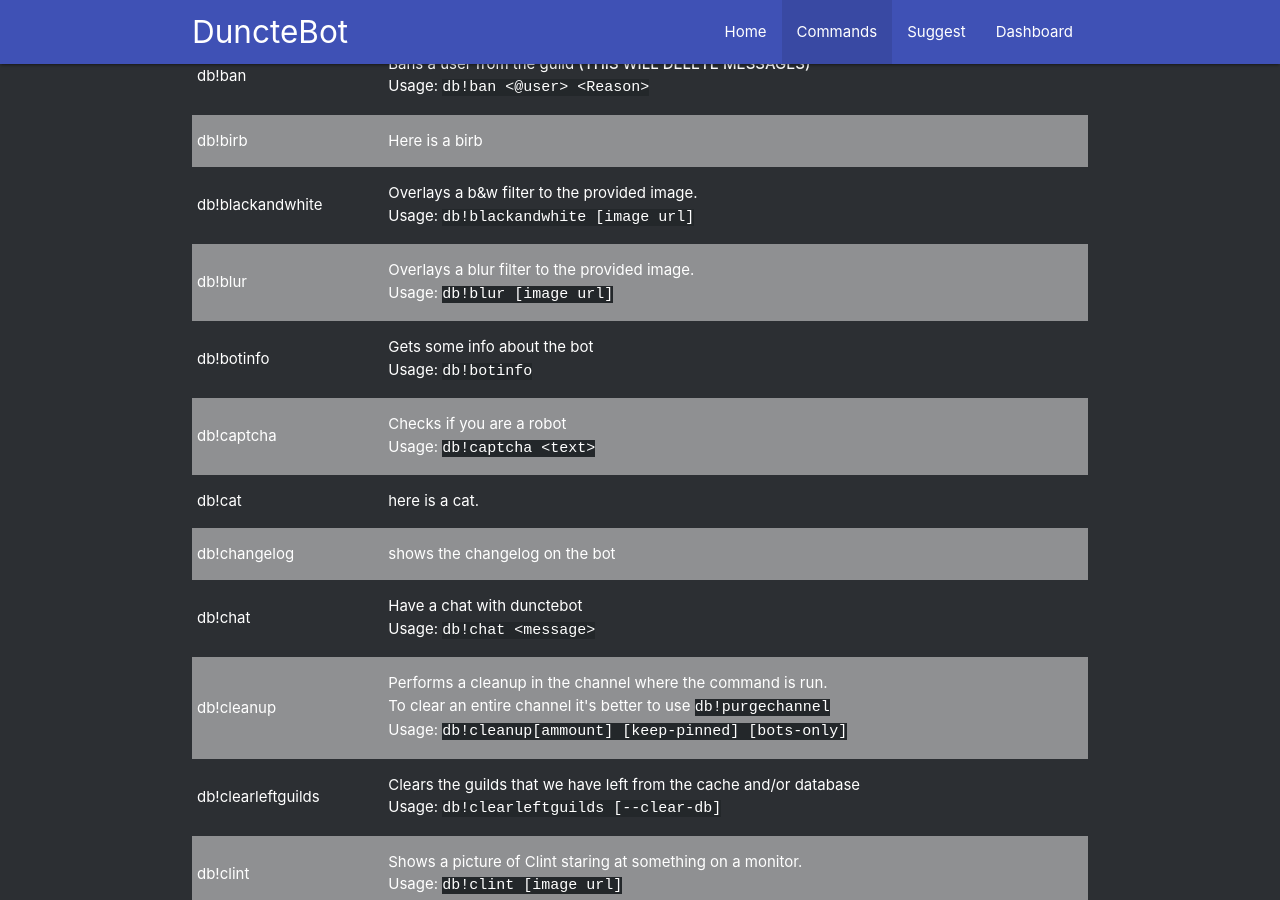
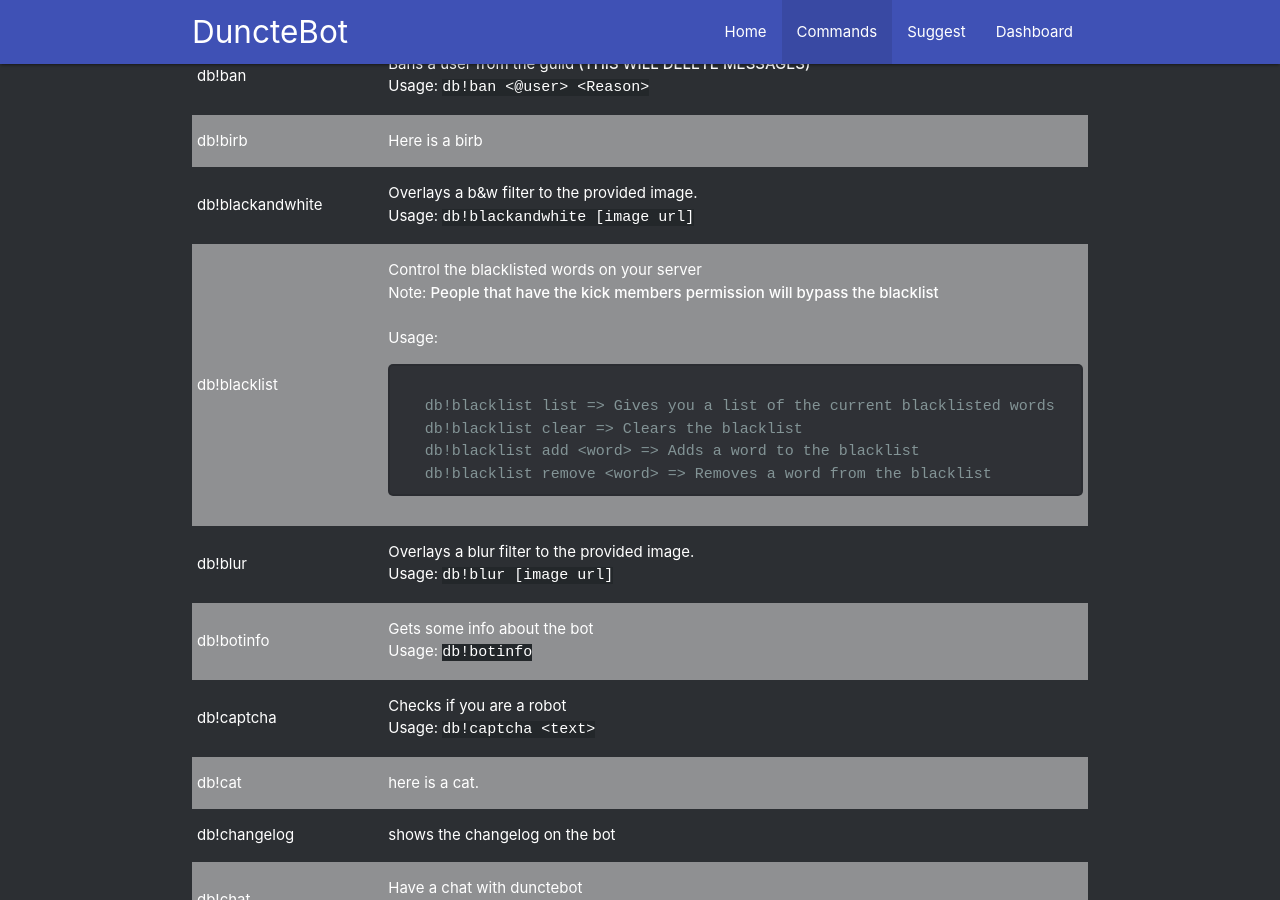
Before and after one commit to DuncteBot/dunctebot.github.io, a Jekyll site: the page built from commands.html, in a window 1280 px wide and 900 px high, scrolled down 415 px. Built offline with Jekyll 4.4.1, drawn with Linux system fonts in a browser that asks for light colours; comment, search, counter and statistics services are not loaded; some of the changed text lies outside the part shown.

```diff
--- a/_layouts/command_storage.html
+++ b/_layouts/command_storage.html
@@ -17,6 +17,8 @@
     description: "Here is a birb"
   - name: blackandwhite
     description: "Overlays a b&amp;w filter to the provided image.<br />Usage: <code>db!blackandwhite [image url]</code>"
+  - name: blacklist
+    description: "Control the blacklisted words on your server<br />Note: <strong>People that have the kick members permission will bypass the blacklist</strong><br /><br />Usage:<pre class=\"code-block\"><code><br />   db!blacklist list =&gt; Gives you a list of the current blacklisted words<br />   db!blacklist clear =&gt; Clears the blacklist<br />   db!blacklist add &lt;word&gt; =&gt; Adds a word to the blacklist<br />   db!blacklist remove &lt;word&gt; =&gt; Removes a word from the blacklist<br /></code></pre>"
   - name: blur
     description: "Overlays a blur filter to the provided image.<br />Usage: <code>db!blur [image url]</code>"
   - name: botinfo
```
Also changed, not shown: other parts of _layouts/command_storage.html (+1 -1 lines).
